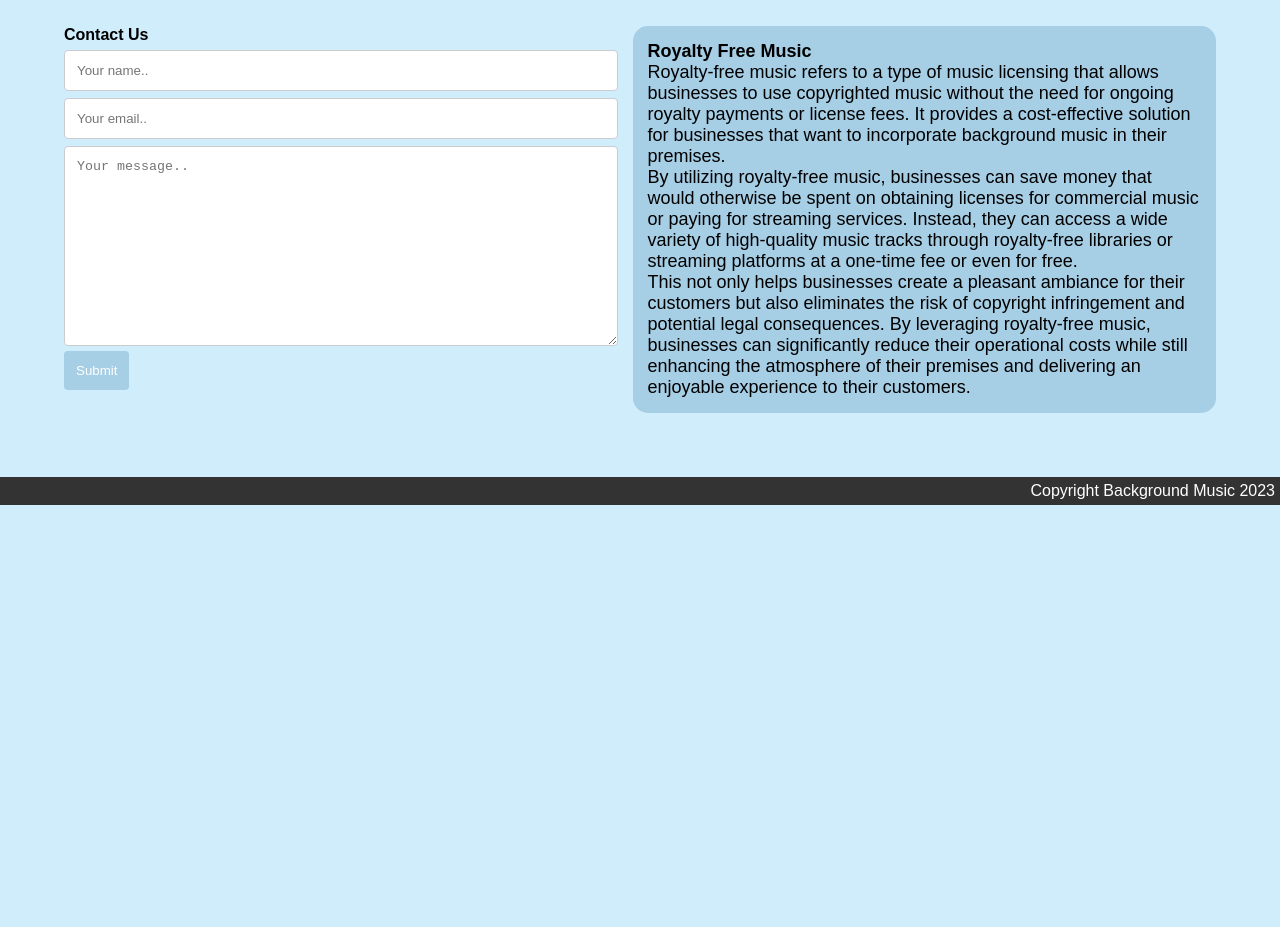
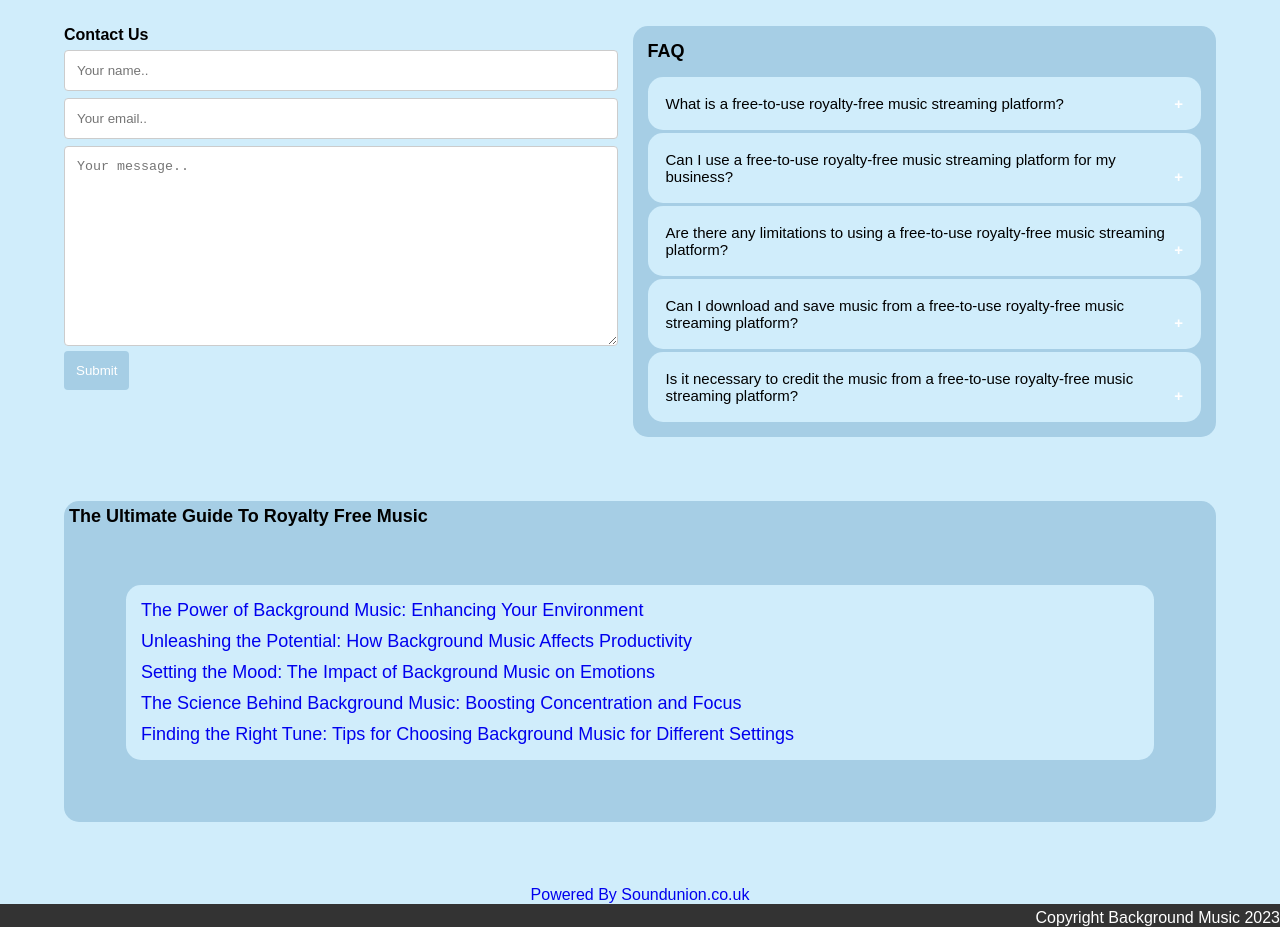
Before and after one commit to andyhinchliffe/backgroundmusic, a plain HTML site: page index.html in a window 1280 px wide. Shown: the part 1180-2107 px from the top of the page. Before the commit the page ends 1685 px from the top, so only its background shows below. Drawn offline with Linux system fonts and the light colour scheme; a web font is replaced by a local one.

Commit message:
Add files via upload

```diff
--- a/index.html
+++ b/index.html
@@ -17,7 +17,8 @@
 <link href="https://fonts.googleapis.com/css2?family=Barlow+Condensed:wght@200&display=swap" rel="stylesheet">
 <!-- <link rel="stylesheet" href="https://www.w3schools.com/w3css/4/w3.css"> -->
 <!-- <link rel="stylesheet" href="https://fonts.googleapis.com/css?family=Inconsolata"> -->
-    <title>Music Player</title>
+    <title>Royalty Free Background Music Streamed 24/7</title>
+    <link rel="icon" type="image/x-icon" href="images/favicon.ico">
   </head>
   <body>
     <!-- Links (sit on top) -->
@@ -63,9 +64,10 @@
 
     </div>
     <div class="flex-container">
-      <div id="info" class="info"><strong><b>Info   </b></strong><br />Lorem ipsum dolor sit amet, consectetur adipiscing elit. Aenean erat velit, rutrum quis iaculis nec, imperdiet id massa. Duis elementum ut dui a ultrices. Quisque tincidunt, libero ut commodo ultrices, purus sem eleifend est, eget condimentum sapien orci id massa. Phasellus sapien mi, vehicula sit amet sollicitudin ultricies, imperdiet quis libero. Mauris tempus venenatis felis id viverra. Aenean id neque eu mauris blandit dictum ut eget massa. Curabitur fermentum pellentesque eros, eu varius quam. Curabitur gravida vulputate augue, eget sagittis dolor egestas sed. Ut sem nibh, vestibulum vitae odio a, vestibulum faucibus ante. Aliquam consectetur cursus metus, nec fermentum purus tincidunt quis.</div>
-      <div id="about" class="info"><strong><b>About   </b></strong><br />Lorem ipsum dolor sit amet, consectetur adipiscing elit. Aenean erat velit, rutrum quis iaculis nec, imperdiet id massa. Duis elementum ut dui a ultrices. Quisque tincidunt, libero ut commodo ultrices, purus sem eleifend est, eget condimentum sapien orci id massa. Phasellus sapien mi, vehicula sit amet sollicitudin ultricies, imperdiet quis libero. Mauris tempus venenatis felis id viverra. Aenean id neque eu mauris blandit dictum ut eget massa. Curabitur fermentum pellentesque eros, eu varius quam. Curabitur gravida vulputate augue, eget sagittis dolor egestas sed. Ut sem nibh, vestibulum vitae odio a, vestibulum faucibus ante. Aliquam consectetur cursus metus, nec fermentum purus tincidunt quis.</div>
-      <div id="faq" class="info"><strong><b>FAQ   </b></strong><br />Lorem ipsum dolor sit amet, consectetur adipiscing elit. Aenean erat velit, rutrum quis iaculis nec, imperdiet id massa. Duis elementum ut dui a ultrices. Quisque tincidunt, libero ut commodo ultrices, purus sem eleifend est, eget condimentum sapien orci id massa. Phasellus sapien mi, vehicula sit amet sollicitudin ultricies, imperdiet quis libero. Mauris tempus venenatis felis id viverra. Aenean id neque eu mauris blandit dictum ut eget massa. Curabitur fermentum pellentesque eros, eu varius quam. Curabitur gravida vulputate augue, eget sagittis dolor egestas sed. Ut sem nibh, vestibulum vitae odio a, vestibulum faucibus ante. Aliquam consectetur cursus metus, nec fermentum purus tincidunt quis.</div>
+      <div id="info" class="info"><strong><b>Info   </b></strong><br />Introducing Backgroundmusic.uk, the ultimate free-to-use background music platform that provides a seamless streaming experience of original compositions 24/7. Whether you're a coffee shop, showroom, community space or shop in need of captivating tunes for your projects, Backgroundmusic.uk has got you covered. Our vast library features an extensive collection of handpicked tracks composed by talented artists, ensuring a diverse range of moods to suit every occasion. With our user-friendly interface, playing the perfect background music has never been easier. Discover, stream, and play high-quality tracks that enhance your premasis all at no cost.</div>
+      <div id="about" class="info"><strong><b>About   </b></strong><br />Early in 2020 the Covid19 crisis hit the UK, over night our livelihood as producers, DJs and music creators  disappeared along with some of our favourite venues. As lock down started to ease many of the local venues started to report they were struggling financially with the new restrictions. Our solution to both of these problems was to start to build a huge library of new music from Sheffield producers which we could continually update and stream directly into the spaces we love. We get an outlet for our music and as it is all original and royalty free the venues using Sound Union are not required to have a music license, saving them money and hopefully helping them stay afloat in these difficult times.</div>
+      <div class="info"><strong><b>Royalty Free Music</b></strong><br />Royalty-free music refers to a type of music licensing that allows businesses to use copyrighted music without the need for ongoing royalty payments or license fees. It provides a cost-effective solution for businesses that want to incorporate background music in their premises.<br /> By utilizing royalty-free music, businesses can save money that would otherwise be spent on obtaining licenses for commercial music or paying for streaming services. Instead, they can access a wide variety of high-quality music tracks through royalty-free libraries or streaming platforms for free.</div>
+        </div></div>
     </div>
 
 
@@ -81,8 +83,59 @@
         <button type="submit">Submit</button>
    </form>
     </div>
-    <div class="info"><strong><b>Royalty Free Music</b></strong><br />Royalty-free music refers to a type of music licensing that allows businesses to use copyrighted music without the need for ongoing royalty payments or license fees. It provides a cost-effective solution for businesses that want to incorporate background music in their premises.<br /> By utilizing royalty-free music, businesses can save money that would otherwise be spent on obtaining licenses for commercial music or paying for streaming services. Instead, they can access a wide variety of high-quality music tracks through royalty-free libraries or streaming platforms at a one-time fee or even for free. <br />This not only helps businesses create a pleasant ambiance for their customers but also eliminates the risk of copyright infringement and potential legal consequences. By leveraging royalty-free music, businesses can significantly reduce their operational costs while still enhancing the atmosphere of their premises and delivering an enjoyable experience to their customers. </div>
+    <div id="faq" class="info"><strong><b>FAQ   </b></strong><br />
+      <button id="topfaq" class="collapsible">What is a free-to-use royalty-free music streaming platform?</button>
+      <div class="content">
+        <p>A free-to-use royalty-free music streaming platform is an online service that provides a collection of music tracks that can be used in various projects without the need for additional royalty payments. It allows businesses to legally play music in their premises without any upfront cost.
+        </p>
+      </div>
+      <button class="collapsible">Can I use a free-to-use royalty-free music streaming platform for my business?</button>
+      <div class="content">
+        <p>Yes, you can use a free-to-use royalty-free music streaming platform for your business premises. These platforms offer music tracks that are cleared for commercial use, allowing you to legally play background music without incurring any expenses.
+        </p>
+      </div>
+      <button class="collapsible">Are there any limitations to using a free-to-use royalty-free music streaming platform?</button>
+      <div class="content">
+        <p>While free-to-use royalty-free music streaming platforms offer a wide selection of music, they may have certain limitations. These limitations can include a smaller music library compared to paid platforms, occasional ads or sponsor messages, or lower audio quality. However, they still provide a viable option for businesses looking for cost-effective background music solutions.
+        </p>
+      </div>
+      <button class="collapsible">Can I download and save music from a free-to-use royalty-free music streaming platform?</button>
+      <div class="content">
+        <p>The ability to download and save music from a free-to-use royalty-free music streaming platform depends on the specific platform's features and terms of use. Some platforms may offer the option to download tracks for offline use, while others may restrict downloading to premium subscribers. It's important to review the platform's terms and conditions to understand the available features.</p>
+      </div>
+      <button class="collapsible">Is it necessary to credit the music from a free-to-use royalty-free music streaming platform?</button>
+      <div class="content">
+        <p>Each free-to-use royalty-free music streaming platform may have its own requirements regarding crediting the music. While some platforms may not require explicit credits, it's a good practice to acknowledge the music source if possible. This can be done by including a small note in your premises or mentioning the source in your business's communication channels, demonstrating appreciation for the music creators.</p>
+      </div>
+
+    </div>
+
   </div>
+
+  <div class="flex-container">
+    <div class="post"><strong><b>The Ultimate Guide To Royalty Free Music</b></strong><br />
+        <div id="posttext"class="container">
+          <div class="item"><a href="posts/the-power-of-background-music-enhancing-your-environment.html">The Power of Background Music: Enhancing Your Environment
+          </a></div>
+          <div class="break"></div> <!-- break -->
+          <div class="item"><a  href="posts/unleashing-the-potential-how-background-music-affects-productivity.html">Unleashing the Potential: How Background Music Affects Productivity
+          </a></div>
+          <div class="break"></div> <!-- break -->
+          <div class="item"><a  href="posts/setting-the-mood-the-impact-of-background-music-on-emotions.html">Setting the Mood: The Impact of Background Music on Emotions
+          </a></div>
+          <div class="break"></div> <!-- break -->
+          <div class="item"><a  href="posts/the-science-behind-background-music-boosting-concentration-and-focus.html">The Science Behind Background Music: Boosting Concentration and Focus
+          </a></div>
+          <div class="break"></div> <!-- break -->
+          <div class="item"><a  href="posts/finding-the-right-tune-tips-for-choosing-background-music-for-different-settings.html">Finding the Right Tune: Tips for Choosing Background Music for Different Settings
+          </a></div>
+    </div>
+</div>
+  </div>
+
+
+
+  <div id="soundunion"><a href="https://soundunion.co.uk/">Powered By Soundunion.co.uk</a></div>
     <ul>
       <li id="copyinfo">Copywrite</li>
           </ul>
--- a/script.js
+++ b/script.js
@@ -10,7 +10,10 @@ const title = document.getElementById('title');
 const spindle1 = document.getElementById('spindle1');
 const spindle2 = document.getElementById('spindle2');
 
-const copyinfo = document.getElementById('copyinfo')
+var coll = document.getElementsByClassName("collapsible");
+var i;
+
+const copyinfo = document.getElementById('copyinfo');
 var date = new Date()
 year = date.getFullYear()
 console.log(year);
@@ -30,9 +33,9 @@ loadSong();
 
 // Update song details
 function loadSong() {
-  let random= Math.floor(Math.random()*3)+1
+  let random= Math.floor(Math.random()*10)+1
   console.log(random)
-  audio.src = `https://dailyoperation.co.uk/background-radio/music/track${random}.mp3`;
+  audio.src = `music/track${random}.mp3`;
   spindle1.src = `images/spindle.jpg`;
 }
 
@@ -186,4 +189,16 @@ audio.addEventListener('ended', nextSong);
 // Time of song
 // audio.addEventListener('timeupdate',DurTime);
 
+for (i = 0; i < coll.length; i++) {
+  coll[i].addEventListener("click", function() {
+    this.classList.toggle("active");
+    var content = this.nextElementSibling;
+    if (content.style.maxHeight){
+      content.style.maxHeight = null;
+    } else {
+      content.style.maxHeight = content.scrollHeight + "px";
+    }
+  });
+}
+
 copyinfo.innerHTML = "Copyright Background Music " +year;
--- a/style.css
+++ b/style.css
@@ -233,7 +233,7 @@ h2{
   color: white;
   font-family: 'Barlow Condensed', sans-serif;
   text-align: right;
-  margin: 5px;
+  margin-top: 5px;
 
 }
 
@@ -293,3 +293,99 @@ input[type=submit]:hover {
   font-family: 'Barlow Condensed', sans-serif;
   width: 100%;
 }
+
+
+
+
+
+.collapsible {
+
+    background-color:  #d0edfb;
+    color: black;
+    cursor: pointer;
+    padding: 18px;
+    width: 100%;
+    border: none;
+    text-align: left;
+    outline: none;
+    font-size: 15px;
+    border-radius: 15px;
+    margin-top: 3px;
+
+  }
+
+  #topfaq{
+    margin-top: 15px;
+  }
+
+  .active, .collapsible:hover {
+    background-color:   #a4a6b1;
+  }
+
+  .collapsible:after {
+    content: '\002B';
+    color: white;
+    font-weight: bold;
+    float: right;
+    margin-left: 5px;
+  }
+
+  .active:after {
+    content: "\2212";
+  }
+
+  .content {
+
+    padding: 0 18px;
+    max-height: 0;
+    overflow: hidden;
+    transition: max-height 0.2s ease-out;
+    background-color: #a6cee5;
+    border-radius: 5px;
+  }
+
+  #soundunion{
+    color:black;
+  font-family: 'Barlow Condensed', sans-serif;
+    margin-top: 10px;
+  text-align: center;
+  text-decoration: none;
+  }
+
+  a{
+    text-decoration: none;
+    /* margin: 5px; */
+  }
+
+
+
+  .post{
+
+    width: 100%;
+  border-radius: 15px;
+  /* border: 1px solid #cccccc; */
+  padding: 5px;
+  font-family: 'Barlow Condensed', sans-serif;
+  font-size: 18px;
+  background-color: #a6cee5;
+  }
+
+  #posttext{
+    width: auto;
+  border-radius: 15px;
+  /* border: 1px solid #cccccc; */
+  padding: 15px;
+  font-family: 'Barlow Condensed', sans-serif;
+  font-size: 18px;
+  background-color: #d0edfb;
+  }
+
+  .link{
+
+    flex-basis: 100%;
+  }
+
+  .break {
+    flex-basis: 100%;
+    height: 10px;
+  }
```
Also changed, not shown: favicon.ico (added).
